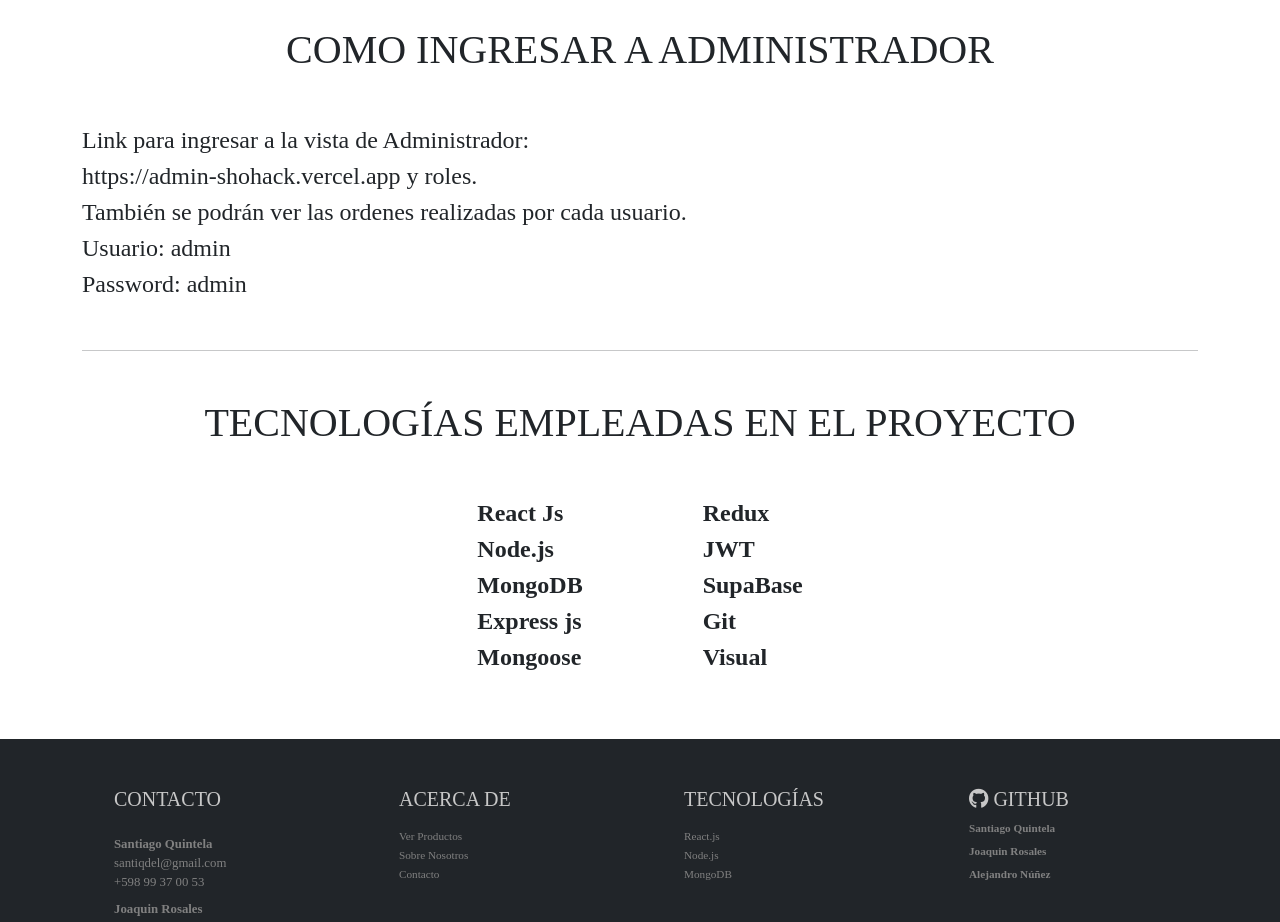
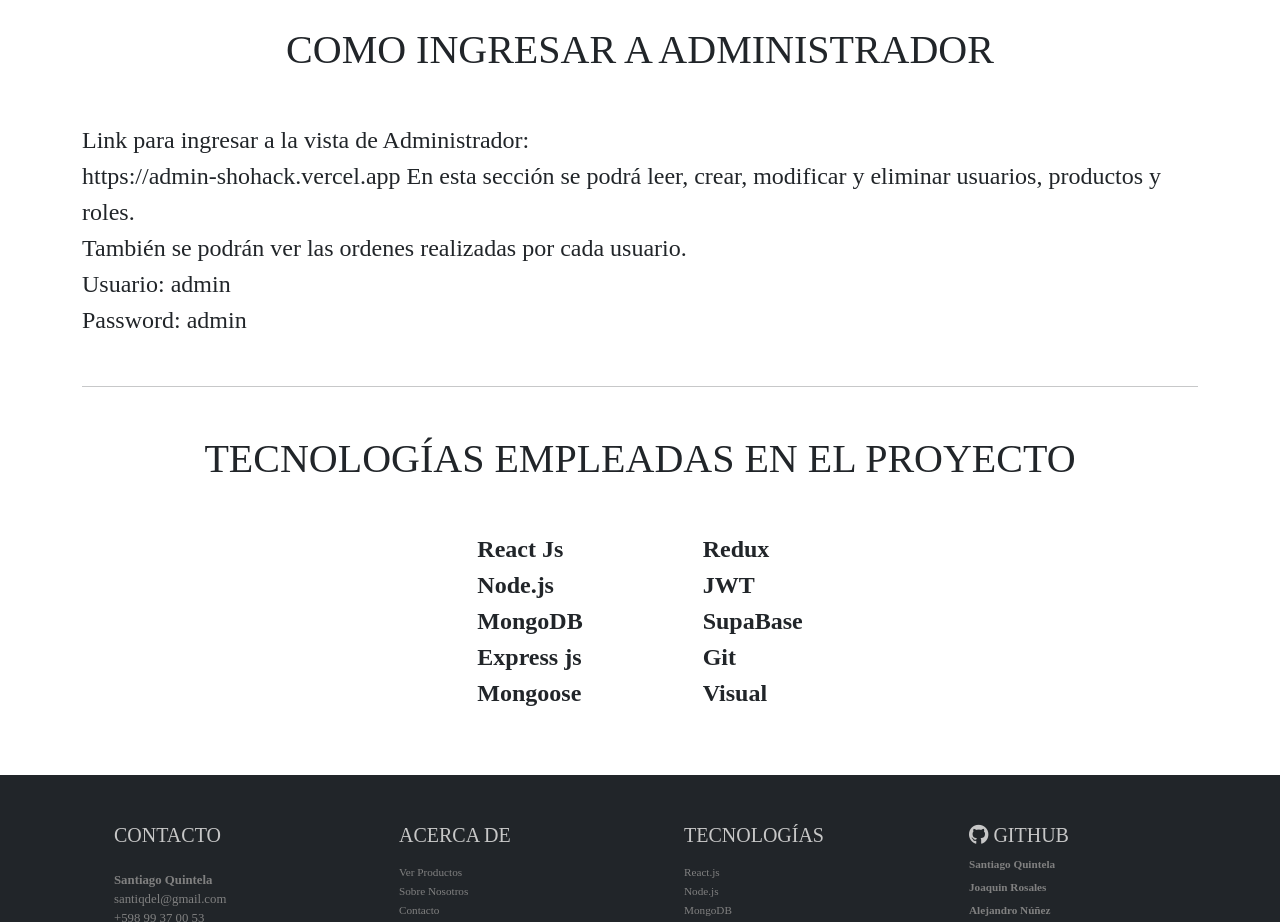
Before and after one commit to AleNunez7/FrontECommerce, a React (Create React App) app: page /sobre-nosotros in a window 1280 px wide. Shown: the part 1220-2142 px from the top of the page. Built offline with nearby package versions, Linux system fonts and the light colour scheme; a web font is replaced by a local one.

Commit message:
se corrigió texto en sobre nosotros

```diff
--- a/src/Components/AboutUs/AboutUs.jsx
+++ b/src/Components/AboutUs/AboutUs.jsx
@@ -74,7 +74,8 @@
         <div className="text-start fs-4 mb-5">
           <p>
             Link para ingresar a la vista de Administrador: <br /> https://admin-shohack.vercel.app
-            y roles. <br /> También se podrán ver las ordenes realizadas por cada usuario. <br />
+            En esta sección se podrá leer, crear, modificar y eliminar usuarios, productos y roles.
+            <br /> También se podrán ver las ordenes realizadas por cada usuario. <br />
             Usuario: admin <br /> Password: admin
           </p>
         </div>
```
